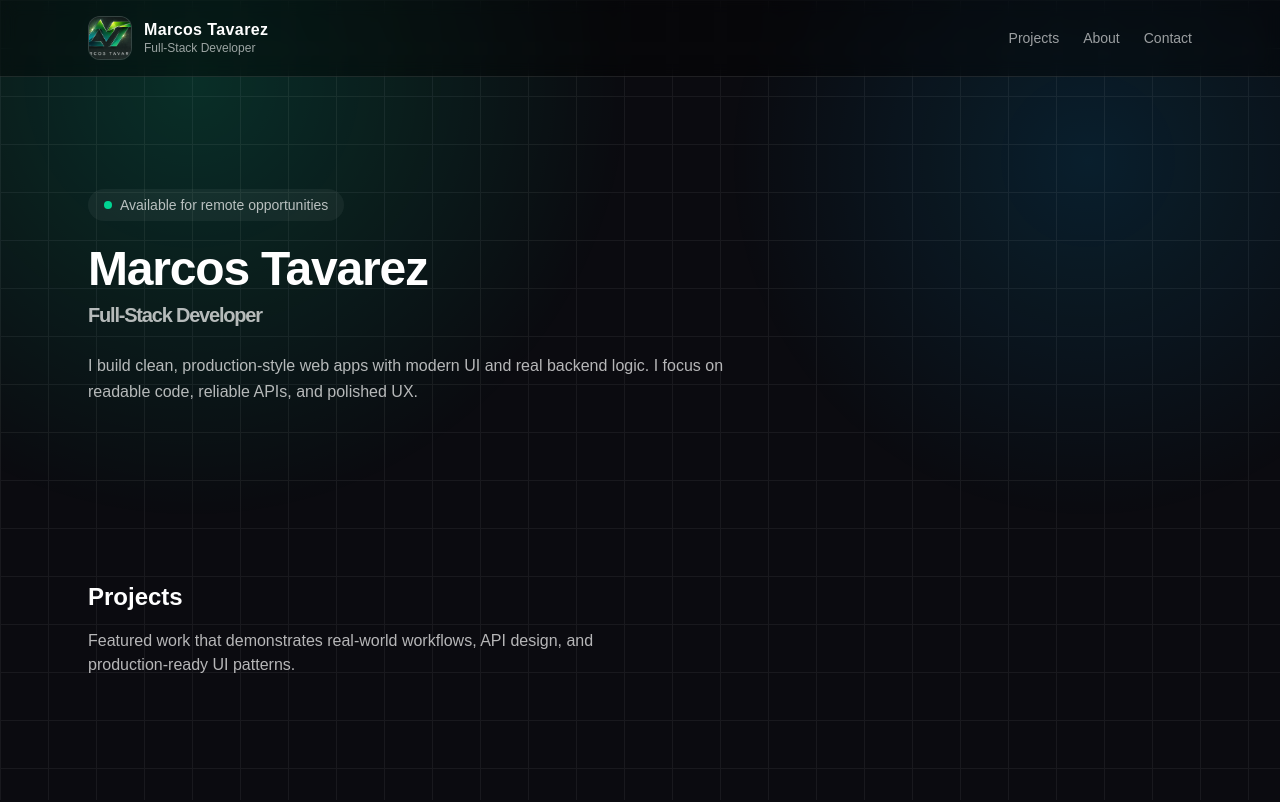
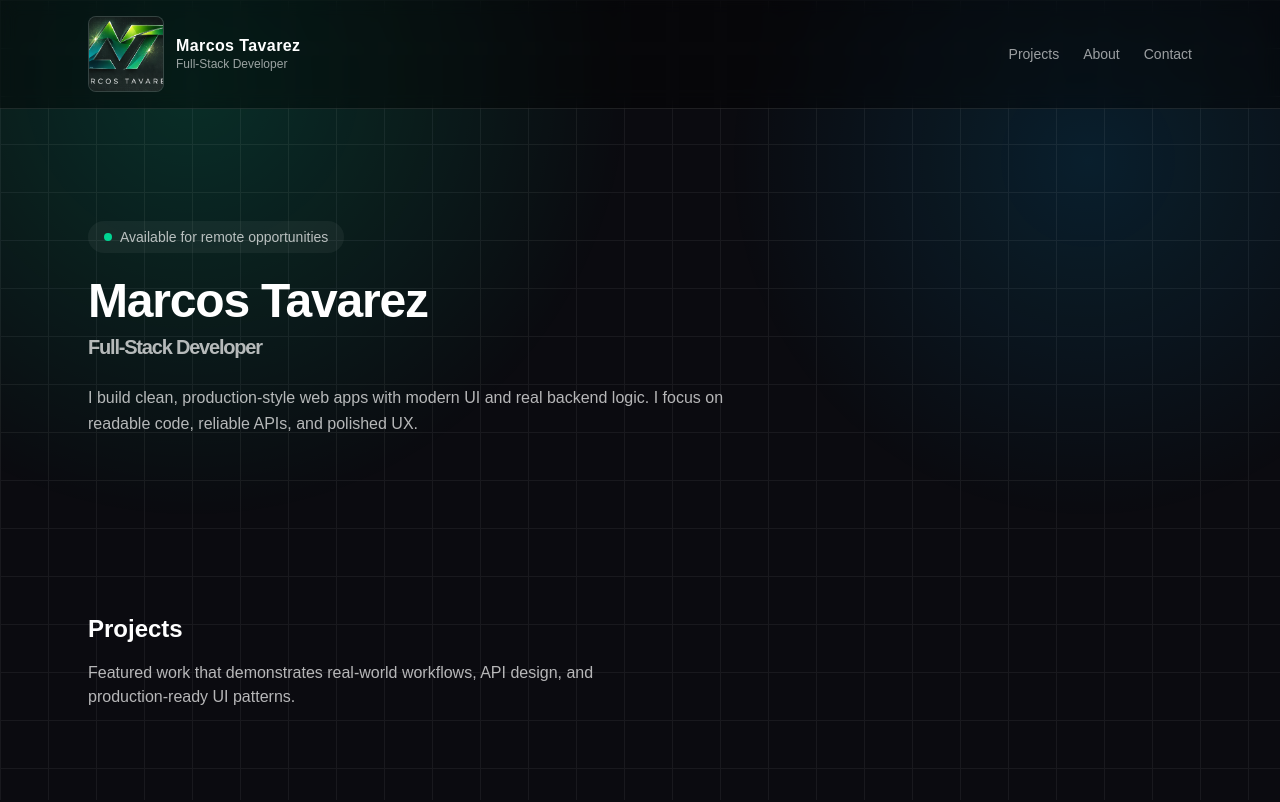
Before and after one commit to Mtavarez0625/portfolio-website, a Next.js app: page / in a window 1280 px wide. Shown: the top 802 px of the page. Built offline with nearby package versions, Linux system fonts and the light colour scheme.

Commit message:
Add navbar logo assets

```diff
--- a/components/TopBar.tsx
+++ b/components/TopBar.tsx
@@ -20,7 +20,7 @@ export default function TopBar({ active }: Props) {
 
         {/* LOGO + NAME */}
         <Link href="/" className="flex items-center gap-3">
-          <div className="h-11 w-11 rounded-xl bg-white/10 border border-white/10 overflow-hidden">
+          <div className="h-19 w-19 rounded-lg bg-white/10 border border-white/10 overflow-hidden">
             <img
               src="/logo/mt-icon.png"
               alt="Marcos Tavarez logo"
```
